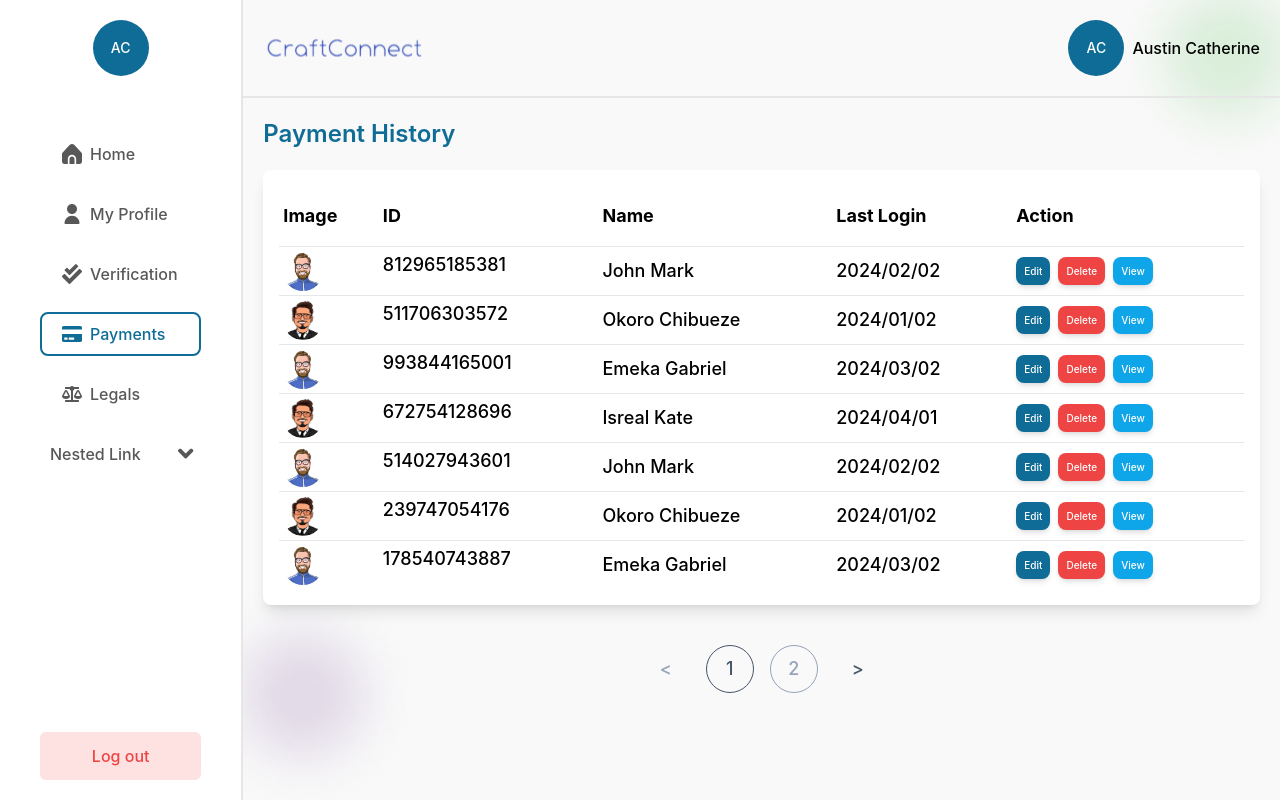
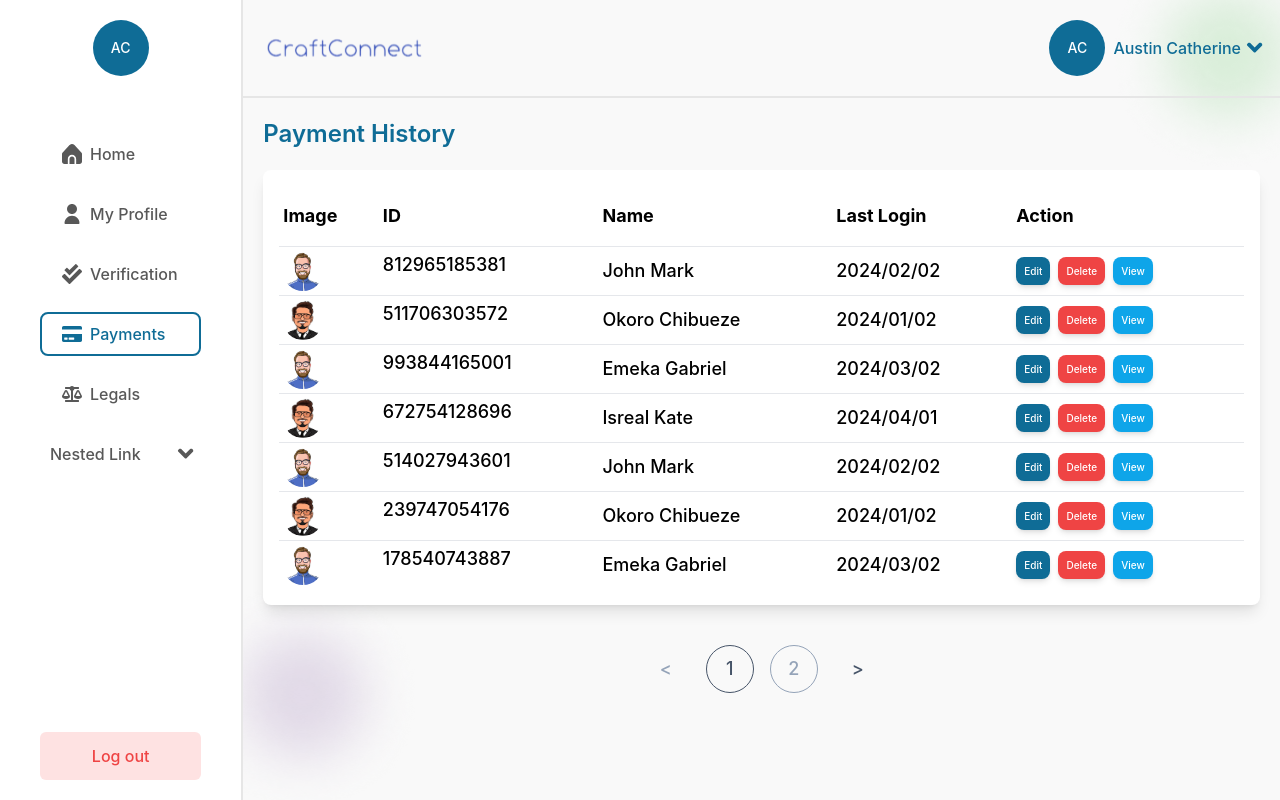
Before and after one commit to victorAnumudu/cbt, a React (Vite) app: page /dashboard/payments in a window 1280 px wide. Built offline with nearby package versions, Linux system fonts and the light colour scheme.

Commit message:
added header a component

```diff
--- a/src/components/dashboardLayout/NewDashboard/DashboardLayout.tsx
+++ b/src/components/dashboardLayout/NewDashboard/DashboardLayout.tsx
@@ -4,8 +4,7 @@ import Aside from './Aside'
 import LogoutModal from '../../popout/LogoutModal'
 import { useNavigate } from 'react-router-dom'
 import HandBurger from './HandBurger'
-// import { imageGetter } from '../../../utils'
-import Img from '../../../assets/images/Logo-header.svg'
+import Header from './Header'
 
 export default function DashboardLayout({children}:{children: ReactNode}) {
 
@@ -65,30 +64,10 @@ export default function DashboardLayout({children}:{children: ReactNode}) {
       </aside>
 
       <main className={`dash-bg-image bg-[#F9F9F9] relative w-full h-full overflow-y-auto overflow-x-hidden`}>
-          <header className={`p-5 sticky z-10 top-0 w-full flex items-center justify-between bg-[#F9F9F9] border-b-2 border-[#E6E6E6] bg-[url('../../../../src/assets/images/dashboard/bg_ellipse1.png')] bg-no-repeat bg-[top_right]`}>
-            <div className='h-14 flex items-center gap-5'>
-              <HandBurger
-                showAside={showAside}
-                asideDisplay={asideDisplay}
-              />
-              <div className='w-40 h-auto'>
-                <img src={Img} alt='logo' />
-                {/* <img src={imageGetter('Logo-header.svg')} alt='logo' />  */}
-              </div>
-            </div>
-            <div className='h-14 flex justify-end items-center gap-2'>
-                {/* <div className=''>
-                <button className='px-4 py-2 rounded-lg shadow-lg bg-white/50'>DarkMode</button>
-                </div> */}
-                {/* MENU HAND BURGER */}
-                <div className="flex justify-center items-center text-sm">
-                  <p className="w-14 h-14 rounded-full text-white bg-primary-default flex items-center justify-center">
-                    AC
-                  </p>
-                </div>
-                <div className='w-full'>Austin Catherine</div>
-            </div>
-          </header>
+          <Header
+            showAside={showAside}
+            asideDisplay={asideDisplay}
+          />
           <div className='w-full h-[calc(100vh_-_100px)] flex p-2 md:p-5 relative'>
             <div className='h-full w-full'>
               {children}
--- /dev/null
+++ b/src/components/dashboardLayout/NewDashboard/Header.tsx
@@ -0,0 +1,46 @@
+import { Icons } from "../../Icons";
+// import { imageGetter } from '../../../utils'
+import Img from '../../../assets/images/Logo-header.svg'
+import HandBurger from "./HandBurger";
+
+type Props ={
+    showAside: boolean,
+    asideDisplay: ()=>void
+}
+
+export default function Header({showAside, asideDisplay }:Props) {
+  return (
+    <header className={`p-5 sticky z-10 top-0 w-full flex items-center justify-between bg-[#F9F9F9] border-b-2 border-[#E6E6E6] bg-[url('../../../../src/assets/images/dashboard/bg_ellipse1.png')] bg-no-repeat bg-[top_right]`}>
+    <div className='h-14 flex items-center gap-5'>
+      <HandBurger
+        showAside={showAside}
+        asideDisplay={asideDisplay}
+      />
+      <div className='w-40 h-auto'>
+        <img src={Img} alt='logo' />
+        {/* <img src={imageGetter('Logo-header.svg')} alt='logo' />  */}
+      </div>
+    </div>
+    <div className='h-14 flex justify-end items-center gap-2'>
+        {/* <div className=''>
+        <button className='px-4 py-2 rounded-lg shadow-lg bg-white/50'>DarkMode</button>
+        </div> */}
+        {/* MENU HAND BURGER */}
+        <div className="flex justify-center items-center text-sm">
+          <p className="w-14 h-14 rounded-full text-white bg-primary-default flex items-center justify-center">
+            AC
+          </p>
+        </div>
+        <div className='w-full flex justify-start items-center gap-2'>
+          <p className='text-primary-default hidden sm:flex'>Austin Catherine</p>
+          <div className={`rotate-90`}>
+            <Icons
+              name='greater-than'
+              fillColor={`${true ? '#0F6C96' : '#585858'}`}
+            />
+          </div>
+        </div>
+    </div>
+  </header>
+  )
+}
```
